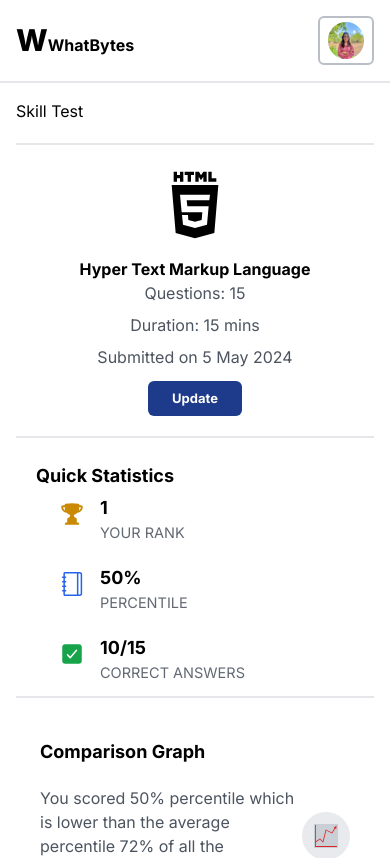
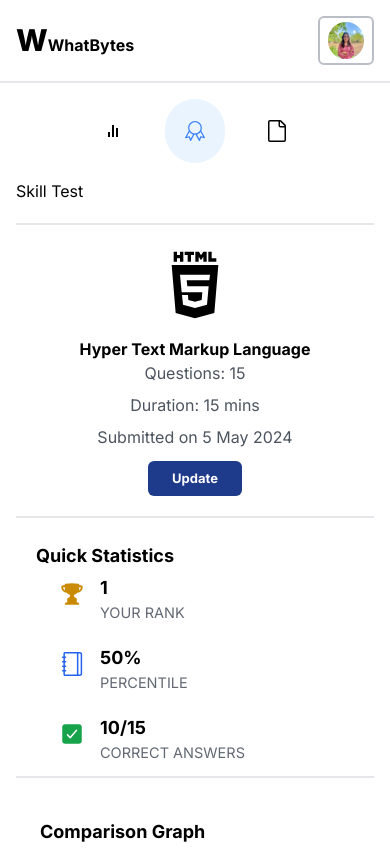
Before and after one commit to mittals21/whatbytes, a Next.js app: page / in a window 390 px wide. Shown: the top 858 px of the page. Built offline with nearby package versions, Linux system fonts and the light colour scheme.

Commit message:
Review complete

```diff
--- a/app/components/Sidebar.tsx
+++ b/app/components/Sidebar.tsx
@@ -7,18 +7,18 @@ import { GoFile } from "react-icons/go"
 const Sidebar = () => {
   const [active, setActive] = useState<string>("skilltest")
   return (
-    <div className=" hidden lg:flex flex-col justify-center w-[230px] py-12 border-r-blue-600 gap-5">
+    <div className="flex lg:flex-col justify-center lg:w-[230px] pt-4 lg:py-12 border-r-blue-600 gap-5">
       <div
         className={`flex items-center gap-3 p-5 cursor-pointer ${
           active === "dashboard"
-            ? "bg-blue-300/20 rounded-r-full text-blue-500"
+            ? "bg-blue-300/20 lg:rounded-l-none rounded-full  text-blue-500"
             : ""
         }`}
         onClick={() => setActive("dashboard")}
       >
         <CgLoadbarSound className="text-2xl" />
         <p
-          className={`text-md font-semibold ${
+          className={`text-md font-semibold hidden md:block ${
             active === "dashboard" ? "text-blue-500" : "text-gray-800/70"
           }`}
         >
@@ -28,14 +28,14 @@ const Sidebar = () => {
       <div
         className={`flex items-center gap-4 p-5 cursor-pointer ${
           active === "skilltest"
-            ? "bg-blue-300/20 rounded-r-full text-blue-500"
+            ? "bg-blue-300/20 lg:rounded-l-none rounded-full text-blue-500"
             : ""
         }`}
         onClick={() => setActive("skilltest")}
       >
         <SlBadge className="text-xl" />
         <p
-          className={`text-md font-semibold ${
+          className={`text-md font-semibold hidden md:block ${
             active === "skilltest" ? "text-blue-500" : "text-gray-800/70"
           }`}
         >
@@ -45,14 +45,14 @@ const Sidebar = () => {
       <div
         className={`flex items-center gap-3 p-5 cursor-pointer ${
           active === "internship"
-            ? "bg-blue-300/20 rounded-r-full text-blue-500"
+            ? "bg-blue-300/20 lg:rounded-l-none rounded-full text-blue-500"
             : ""
         }`}
         onClick={() => setActive("internship")}
       >
         <GoFile className="text-2xl" />
         <p
-          className={`text-md font-semibold ${
+          className={`text-md font-semibold hidden md:block ${
             active === "internship" ? "text-blue-500" : "text-gray-800/70"
           }`}
         >
```
